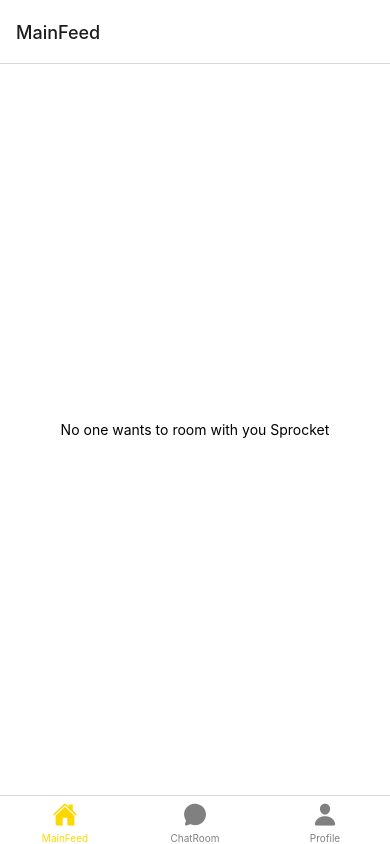
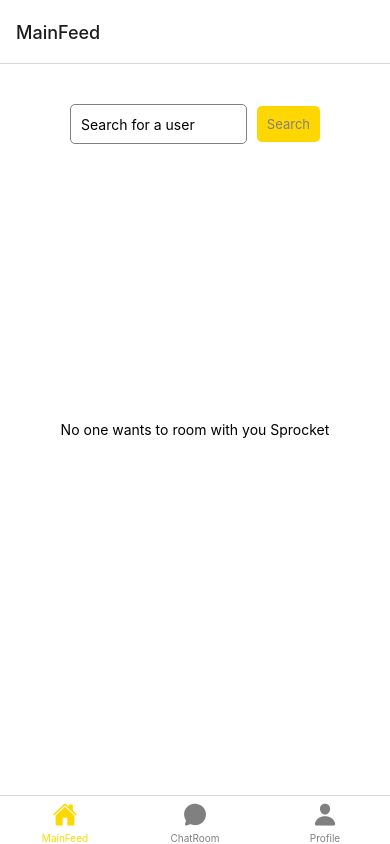
Before and after one commit to aberiggs/BoilerMatch, a React Native app in the folder frontend/: screen /MainTabNavigator in a window 390 px wide. Built offline with nearby package versions, Linux system fonts and the light colour scheme.

Commit message:
Made search additions and preparing for database search

```diff
--- a/frontend/App.js
+++ b/frontend/App.js
@@ -5,6 +5,7 @@ import { createStackNavigator } from '@react-navigation/stack';
 import Landing from './screens/Landing'
 import Register from './screens/Register'
 import Login from './screens/Login'
+
 import MainTabNavigator from './routes/MainTabNavigator';
 
 const Stack = createStackNavigator();
--- a/frontend/package.json
+++ b/frontend/package.json
@@ -15,7 +15,8 @@
     "expo": "~49.0.12",
     "expo-status-bar": "~1.6.0",
     "react": "18.2.0",
-    "react-native": "0.72.5"
+    "react-native": "0.72.5",
+    "react-native-vector-icons": "^10.0.0"
   },
   "devDependencies": {
     "@babel/core": "^7.20.0"
--- /dev/null
+++ b/frontend/screenComponents/SearchBox.js
@@ -0,0 +1,21 @@
+import { View, Text } from 'react-native'
+import React from 'react'
+import Ionic from "react-native-vector-icons/Ionicons"
+
+const SearchBox = () => {
+  return (
+    <View
+      style={{
+        justifyContent: 'center',
+        alignItems: 'center',
+        width: '100%',
+        paddingVertical:10,
+        position:'relative'
+      }}>
+        <Ionic name="search" style={{}}/>
+
+    </View>
+  )
+}
+
+export default SearchBox
--- a/frontend/screens/MainFeed.js
+++ b/frontend/screens/MainFeed.js
@@ -1,19 +1,57 @@
 import { StatusBar } from 'expo-status-bar';
-import { StyleSheet, Text, View,TouchableOpacity } from 'react-native';
+import { useState } from 'react';
+import Search from './Search';
+import { StyleSheet, Text, View,TouchableOpacity,TextInput } from 'react-native';
 
 export default function MainFeed({navigation}){
+  const [searchTerm, setSearchTerm] = useState('');
+  // Function to handle the search button press not yet finished.. need to get info from database
 
+  const handleSearchButtonPress = async () => {
+    try {
+      const response = await fetch(`YOUR_BACKEND_URL/api/users/search?query=${searchTerm}`);
+      if (response.ok) {
+        const data = await response.json();
+        // Update the state with the search results
+        setSearchResults(data); // Assuming you have a state variable for search results
+      } else {
+        console.error('Failed to fetch data');
+      }
+    } catch (error) {
+      console.error('Error:', error);
+    }
+    };
 
+    /*
+    plan to use once we get the data from the database.. then we use the userProfile class
+    to display the information
+    */
+   const handleUserSelect = (user) => {
+    navigation.navigate('userProfile', { user });
+   };
 
     return(
         <View style={styles.container}>
         <Text>No one wants to room with you Sprocket</Text>
+      <View style={styles.inputGroup}>
+        <TextInput
+          style={styles.input}
+          placeholder="Search for a user"
+          onChangeText={(text) => setSearchTerm(text)}
+          value={searchTerm}
+        />
+        <TouchableOpacity
+          style={styles.searchButton}
+          onPress={handleSearchButtonPress}
+        >
+          {/* You can use your search icon here */}
+          <Text style={styles.searchButtonText}>Search</Text>
+        </TouchableOpacity>
       </View>
-    )
+    </View>
+  );
+}
 
-
-
-}
 
 
 const styles = StyleSheet.create({
@@ -23,4 +61,32 @@ const styles = StyleSheet.create({
     alignItems: 'center',
     justifyContent: 'center',
   },
+  inputGroup: {
+    width: 250,
+    height: 100,
+    flexDirection: 'row',
+    alignItems: 'center',
+    position: 'absolute',
+    top: 10,
+    center: 10,
+  },
+  input: {
+    width: 10, // Adjust the width as needed to make it smaller
+    height: 40, // Adjust the height as needed
+    flex: 1,
+    borderWidth: 1,
+    borderColor: 'gray',
+    borderRadius: 5,
+    padding: 10,
+    marginRight: 10,
+  },
+  searchButton: {
+    backgroundColor: 'gold', // Change the background color as desired
+    padding: 10,
+    borderRadius: 5,
+  },
+  searchButtonText: {
+    color: 'gray', // Change the text color as desired
+    fontSize: 13,
+  },
   });
--- /dev/null
+++ b/frontend/screens/Search.js
@@ -0,0 +1,23 @@
+import React from 'react';
+import {View, Text, ScrollView} from 'react-native';
+import SearchBox from '../screenComponents/SearchBox';
+
+
+const Search = () => {
+    return (
+        <View style= {{
+            width: '100%',
+            height: '100%',
+            backgroundColor: 'white',
+            position:'relative'
+        }}>
+            <ScrollView>
+                <SearchBox/>
+
+            </ScrollView>
+        </View>
+    );
+
+};
+
+export default Search;
```
Also changed, not shown: frontend/screens/userProfile.js (added, +16 -0 lines), 1 other file (tests, documents, lock files or other folders). Lines whose indentation alone changed are shown as unchanged.
